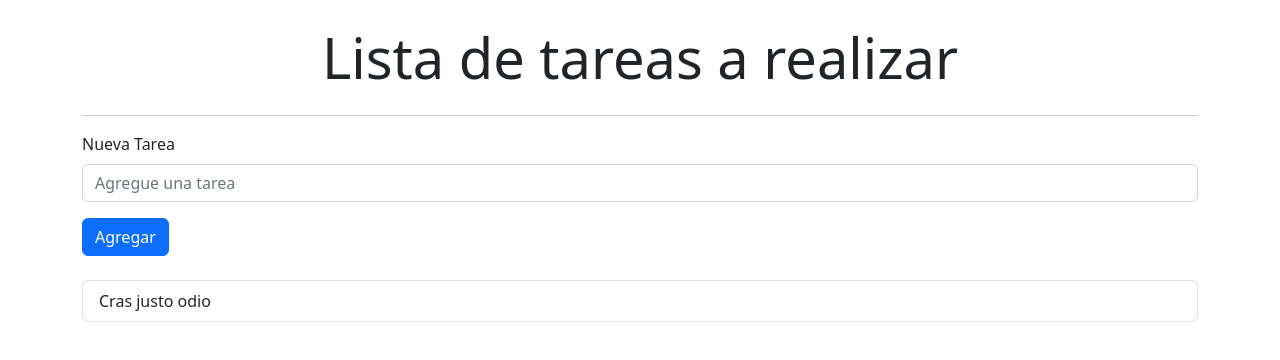
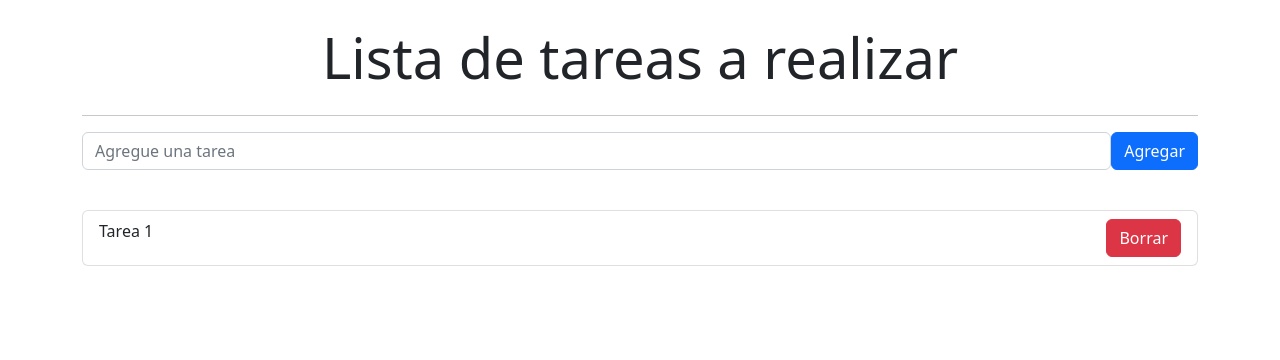
Before and after one commit to Vicopalacio/listaTareas, a React (Create React App) app: page / in a window 1280 px wide. Shown: the top 360 px of the page. Built offline with nearby package versions, Linux system fonts and the light colour scheme.

Commit message:
terminamos el maquetado, agregamos flexbox en item tarea y en formulario, agregamos boton en item tarea

```diff
--- a/src/components/FormTareas.jsx
+++ b/src/components/FormTareas.jsx
@@ -4,14 +4,13 @@
 const FormTareas = () => {
   return (
     <>
-      <Form>
-        <Form.Group className="mb-3" controlId="formBasicText">
-          <Form.Label>Nueva Tarea</Form.Label>
+      <Form className="my-3">
+        <Form.Group className="d-flex" controlId="formBasicText">
           <Form.Control type="text" placeholder="Agregue una tarea" />
-        </Form.Group>
         <Button variant="primary" type="submit">
           Agregar
         </Button>
+        </Form.Group>
       </Form>
     </>
   );
--- a/src/components/ItemTarea.jsx
+++ b/src/components/ItemTarea.jsx
@@ -1,8 +1,12 @@
 import React from "react";
-import { ListGroup } from "react-bootstrap";
+import { Button, ListGroup } from "react-bootstrap";
 
 const ItemTarea = () => {
-  return <ListGroup.Item className="my-4">Cras justo odio</ListGroup.Item>;
+  return (
+    <ListGroup.Item className="my-4 d-flex justify-content-between">
+      Tarea 1<Button variant="danger">Borrar</Button>
+    </ListGroup.Item>
+  );
 };
 
 export default ItemTarea;
```
